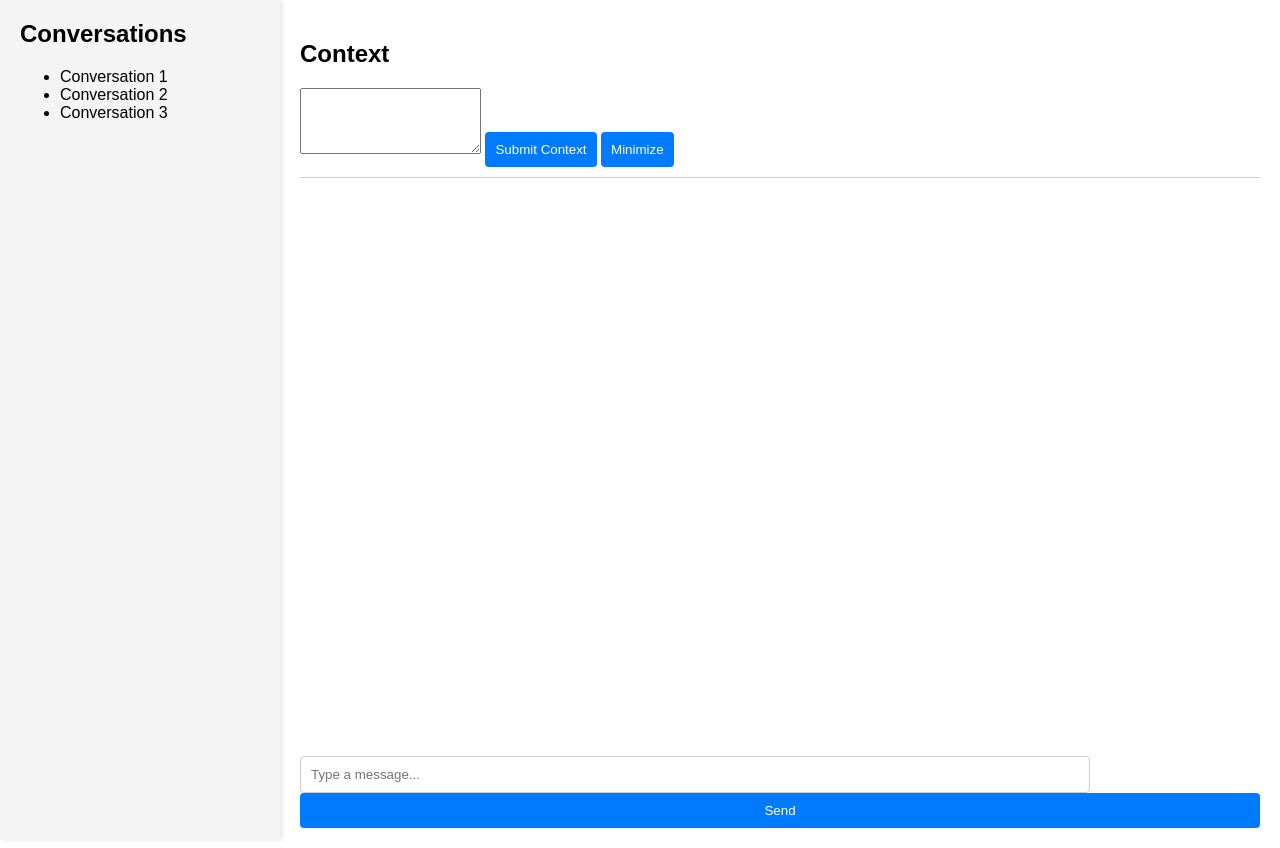
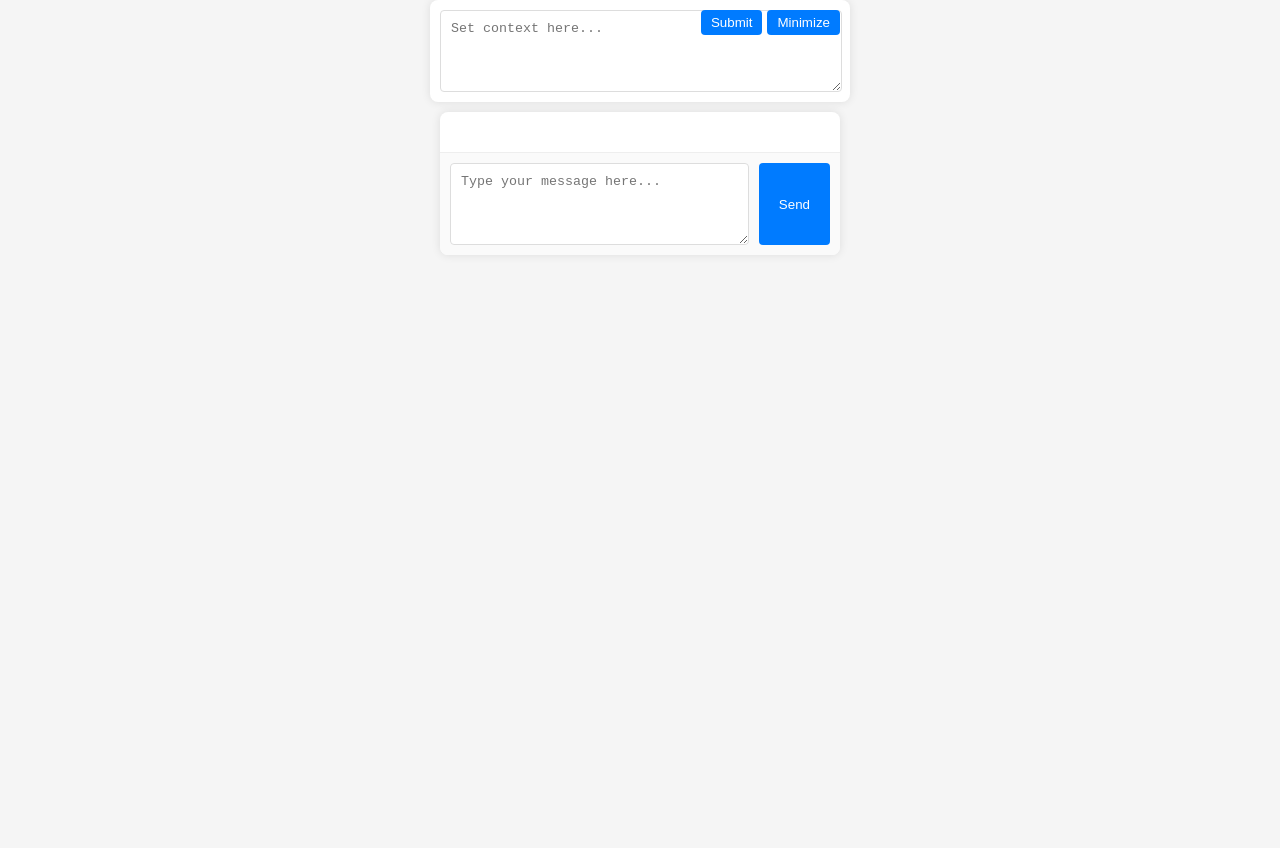
Before and after one commit to bsh75/CL-Builder, a plain HTML site: page index.html in a window 1280 px wide. After the commit the page ends 800 px from the top, so only its background shows below. Drawn offline with Linux system fonts and the light colour scheme.

Commit message:
Basic chat and context interface started

```diff
--- a/css/style.css
+++ /dev/null
@@ -1,63 +0,0 @@
-body {
-    display: flex;
-    font-family: Arial, sans-serif;
-    margin: 0;
-}
-
-.sidebar {
-    width: 20%;
-    background-color: #f4f4f4;
-    padding: 20px;
-    box-shadow: 2px 0 5px rgba(0,0,0,0.1);
-    height: 100vh;
-    overflow-y: auto;
-}
-
-.sidebar h2 {
-    margin-top: 0;
-}
-
-.main {
-    width: 80%;
-    padding: 20px;
-}
-
-.context-box {
-    border-bottom: 1px solid #ccc;
-    padding-bottom: 10px;
-    margin-bottom: 10px;
-}
-
-.chat-window {
-    display: flex;
-    flex-direction: column;
-    height: 80vh;
-    justify-content: flex-end;
-}
-
-#messages {
-    overflow-y: auto;
-    flex-grow: 1;
-    margin-bottom: 10px;
-}
-
-#user-input {
-    width: 80%;
-    padding: 10px;
-    margin-right: 10px;
-    border: 1px solid #ccc;
-    border-radius: 4px;
-}
-
-button {
-    padding: 10px;
-    background-color: #007BFF;
-    color: white;
-    border: none;
-    border-radius: 4px;
-    cursor: pointer;
-}
-
-button:hover {
-    background-color: #0056b3;
-}
--- /dev/null
+++ b/css/styles.css
@@ -0,0 +1,117 @@
+body {
+    font-family: Arial, sans-serif;
+    background-color: #f5f5f5;
+    display: flex;
+    flex-direction: column;
+    align-items: center;
+    height: 100vh;
+    margin: 0;
+}
+
+.context-container {
+    width: 400px;
+    max-width: 100%;
+    background-color: white;
+    border-radius: 8px;
+    box-shadow: 0 0 10px rgba(0, 0, 0, 0.1);
+    display: flex;
+    flex-direction: column;
+    padding: 10px;
+    margin-bottom: 10px;
+    position: relative;
+}
+
+.context-container textarea {
+    padding: 10px;
+    border: 1px solid #ddd;
+    border-radius: 4px;
+    resize: vertical;
+    width: calc(100% - 20px);
+    height: 60px;
+}
+
+.context-buttons {
+    position: absolute;
+    top: 10px;
+    right: 10px;
+    display: flex;
+    gap: 5px;
+}
+
+.context-buttons button {
+    padding: 5px 10px;
+    border: none;
+    background-color: #007bff;
+    color: white;
+    border-radius: 4px;
+    cursor: pointer;
+}
+
+.context-buttons button:hover {
+    background-color: #0056b3;
+}
+
+.chat-container {
+    width: 400px;
+    max-width: 100%;
+    background-color: white;
+    border-radius: 8px;
+    box-shadow: 0 0 10px rgba(0, 0, 0, 0.1);
+    display: flex;
+    flex-direction: column;
+    overflow: hidden;
+}
+
+.chat-box {
+    flex-grow: 1;
+    padding: 20px;
+    overflow-y: auto;
+    border-bottom: 1px solid #eee;
+}
+
+.chat-input {
+    display: flex;
+    padding: 10px;
+    background-color: #fafafa;
+}
+
+.chat-input textarea {
+    flex-grow: 1;
+    padding: 10px;
+    border: 1px solid #ddd;
+    border-radius: 4px;
+    resize: vertical;
+    height: 60px;
+}
+
+.chat-input button {
+    padding: 10px 20px;
+    margin-left: 10px;
+    border: none;
+    background-color: #007bff;
+    color: white;
+    border-radius: 4px;
+    cursor: pointer;
+}
+
+.chat-input button:hover {
+    background-color: #0056b3;
+}
+
+.message {
+    margin-bottom: 10px;
+    padding: 10px;
+    border-radius: 4px;
+    max-width: 80%;
+}
+
+.message.user {
+    background-color: #007bff;
+    color: white;
+    align-self: flex-end;
+}
+
+.message.bot {
+    background-color: #f1f1f1;
+    align-self: flex-start;
+}
--- a/index.html
+++ b/index.html
@@ -3,25 +3,24 @@
 <head>
     <meta charset="UTF-8">
     <meta name="viewport" content="width=device-width, initial-scale=1.0">
-    <title>AI Chat Interface</title>
-    <link rel="stylesheet" href="css/style.css">
+    <title>Chatbot Interface</title>
+    <link rel="stylesheet" href="css/styles.css">
 </head>
 <body>
-    <div class="sidebar" id="sidebar">
-        <h2>Conversations</h2>
-        <ul id="conversation-list"></ul>
+    <div class="context-container">
+        <textarea id="context-input" placeholder="Set context here..."></textarea>
+        <div class="context-buttons">
+            <button id="set-context-btn">Submit</button>
+            <button id="minimize-context-btn">Minimize</button>
+        </div>
     </div>
-    <div class="main">
-        <div class="context-box" id="context-box">
-            <h2>Context</h2>
-            <textarea id="context-input" rows="4"></textarea>
-            <button onclick="submitContext()">Submit Context</button>
-            <button onclick="toggleContextBox()">Minimize</button>
+    <div class="chat-container">
+        <div class="chat-box" id="chat-box">
+            <!-- Messages will be dynamically added here -->
         </div>
-        <div class="chat-window" id="chat-window">
-            <div id="messages"></div>
-            <input type="text" id="user-input" placeholder="Type a message...">
-            <button onclick="sendMessage()">Send</button>
+        <div class="chat-input">
+            <textarea id="user-input" placeholder="Type your message here..."></textarea>
+            <button id="send-btn">Send</button>
         </div>
     </div>
     <script src="js/script.js"></script>
--- a/js/script.js
+++ b/js/script.js
@@ -1,54 +1,59 @@
-document.addEventListener("DOMContentLoaded", () => {
-    loadConversations();
+document.getElementById('send-btn').addEventListener('click', sendMessage);
+document.getElementById('user-input').addEventListener('keypress', function(event) {
+    if (event.key === 'Enter' && !event.shiftKey) {
+        event.preventDefault();
+        sendMessage();
+    }
 });
 
-function submitContext() {
-    const context = document.getElementById('context-input').value;
-    // Call your API to submit context
-    console.log('Context submitted:', context);
-}
+document.getElementById('set-context-btn').addEventListener('click', setContext);
+document.getElementById('minimize-context-btn').addEventListener('click', toggleContext);
 
-function toggleContextBox() {
-    const contextBox = document.getElementById('context-box');
-    if (contextBox.style.display === 'none') {
-        contextBox.style.display = 'block';
-    } else {
-        contextBox.style.display = 'none';
+let contextMinimized = false;
+
+function sendMessage() {
+    const userInput = document.getElementById('user-input');
+    const message = userInput.value.trim();
+    if (message) {
+        addMessageToChat('user', message);
+        userInput.value = '';
+        setTimeout(() => {
+            // Simulating bot response
+            addMessageToChat('bot', generateBotResponse(message));
+        }, 1000);
     }
 }
 
-function sendMessage() {
-    const userInput = document.getElementById('user-input').value;
-    // Call your API to send message and get response
-    addMessage(userInput, 'user');
-    document.getElementById('user-input').value = '';
-    fetchResponse(userInput);
+function setContext() {
+    const contextInput = document.getElementById('context-input');
+    const context = contextInput.value.trim();
+    if (context) {
+        // Handle context setting logic here
+        console.log("Context set:", context);
+        contextInput.value = '';
+    }
 }
 
-function addMessage(message, sender) {
-    const messageContainer = document.getElementById('messages');
-    const messageElement = document.createElement('div');
-    messageElement.textContent = message;
-    messageElement.className = sender;
-    messageContainer.appendChild(messageElement);
-    messageContainer.scrollTop = messageContainer.scrollHeight;
+function toggleContext() {
+    const contextContainer = document.querySelector('.context-container');
+    contextMinimized = !contextMinimized;
+    if (contextMinimized) {
+        contextContainer.style.display = 'none';
+    } else {
+        contextContainer.style.display = 'flex';
+    }
 }
 
-function fetchResponse(userInput) {
-    // Simulate API call
-    setTimeout(() => {
-        const response = 'This is a response from the AI.';
-        addMessage(response, 'ai');
-    }, 1000);
+function addMessageToChat(sender, message) {
+    const chatBox = document.getElementById('chat-box');
+    const messageElement = document.createElement('div');
+    messageElement.className = `message ${sender}`;
+    messageElement.textContent = message;
+    chatBox.appendChild(messageElement);
+    chatBox.scrollTop = chatBox.scrollHeight;
 }
 
-function loadConversations() {
-    // Load conversation list from a JSON database or API
-    const conversations = ['Conversation 1', 'Conversation 2', 'Conversation 3'];
-    const conversationList = document.getElementById('conversation-list');
-    conversations.forEach(conversation => {
-        const li = document.createElement('li');
-        li.textContent = conversation;
-        conversationList.appendChild(li);
-    });
+function generateBotResponse(message) {
+    // Simple bot response logic (can be replaced with actual logic)
+    return "You said: " + message;
 }
```
